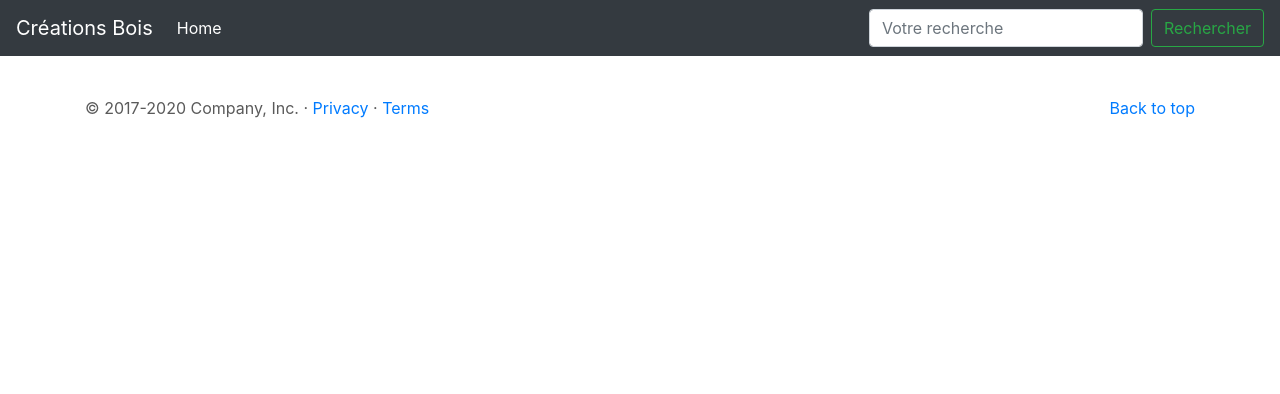
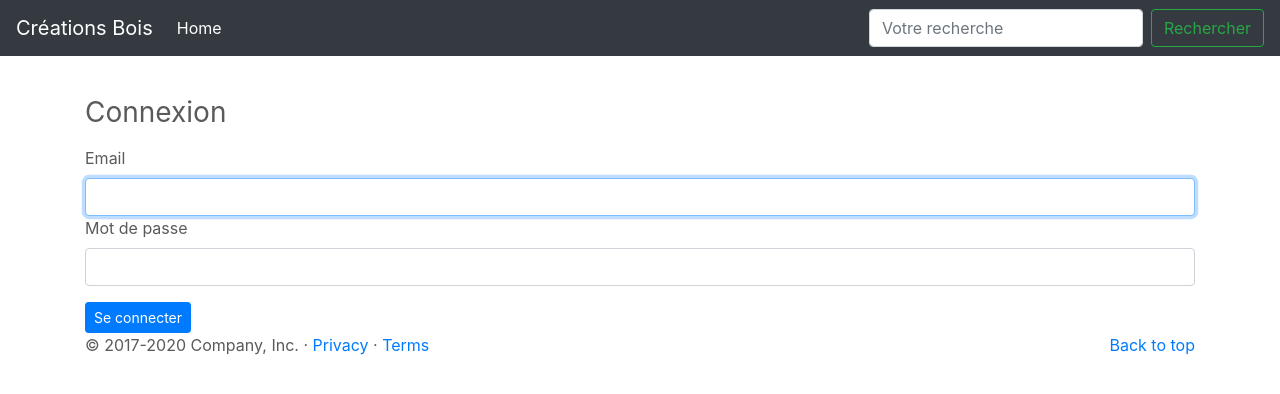
Before and after one commit to beryl-koller/creations-bois, a Symfony app: template templates/security/login.html.twig in a window 1280 px wide. Shown: the top 394 px of the page. Run offline with Twig, Linux system fonts and the light colour scheme; the template is opened without the code that fills it, so the values that code supplies are empty; some libraries are stand-ins or nearby versions.

Commit message:
Login-logout ok

```diff
--- a/src/Controller/SecurityController.php
+++ b/src/Controller/SecurityController.php
@@ -10,7 +10,7 @@ use Symfony\Component\Security\Http\Authentication\AuthenticationUtils;
 class SecurityController extends AbstractController
 {
     /**
-     * @Route("/login", name="app_login")
+     * @Route("/connexion", name="app_login")
      */
     public function login(AuthenticationUtils $authenticationUtils): Response
     {
@@ -27,7 +27,7 @@ class SecurityController extends AbstractController
     }
 
     /**
-     * @Route("/logout", name="app_logout")
+     * @Route("/deconnexion", name="app_logout")
      */
     public function logout()
     {
--- a/templates/security/login.html.twig
+++ b/templates/security/login.html.twig
@@ -1,8 +1,8 @@
 {% extends 'base.html.twig' %}
 
-{% block title %}Log in!{% endblock %}
+{% block title %}Se connecter - Créations Bois{% endblock %}
 
-{% block body %}
+{% block content %}
 <form method="post">
     {% if error %}
         <div class="alert alert-danger">{{ error.messageKey|trans(error.messageData, 'security') }}</div>
@@ -10,14 +10,14 @@
 
     {% if app.user %}
         <div class="mb-3">
-            You are logged in as {{ app.user.username }}, <a href="{{ path('app_logout') }}">Logout</a>
+            Connecté en tant que {{ app.user.username }} <a href="{{ path('app_logout') }}">Deconnexion</a>
         </div>
     {% endif %}
 
-    <h1 class="h3 mb-3 font-weight-normal">Please sign in</h1>
+    <h1 class="h3 mb-3 font-weight-normal">Connexion</h1>
     <label for="inputEmail">Email</label>
     <input type="email" value="{{ last_username }}" name="email" id="inputEmail" class="form-control" required autofocus>
-    <label for="inputPassword">Password</label>
+    <label for="inputPassword">Mot de passe</label>
     <input type="password" name="password" id="inputPassword" class="form-control" required>
 
     <input type="hidden" name="_csrf_token"
@@ -35,8 +35,8 @@
         </div>
     #}
 
-    <button class="btn btn-lg btn-primary" type="submit">
-        Sign in
+    <button class="btn btn-lg btn-primary btn-sm mt-3" type="submit">
+        Se connecter
     </button>
 </form>
 {% endblock %}
```
Also changed, not shown: src/Form/RegisterType.php (+8 -2 lines).
